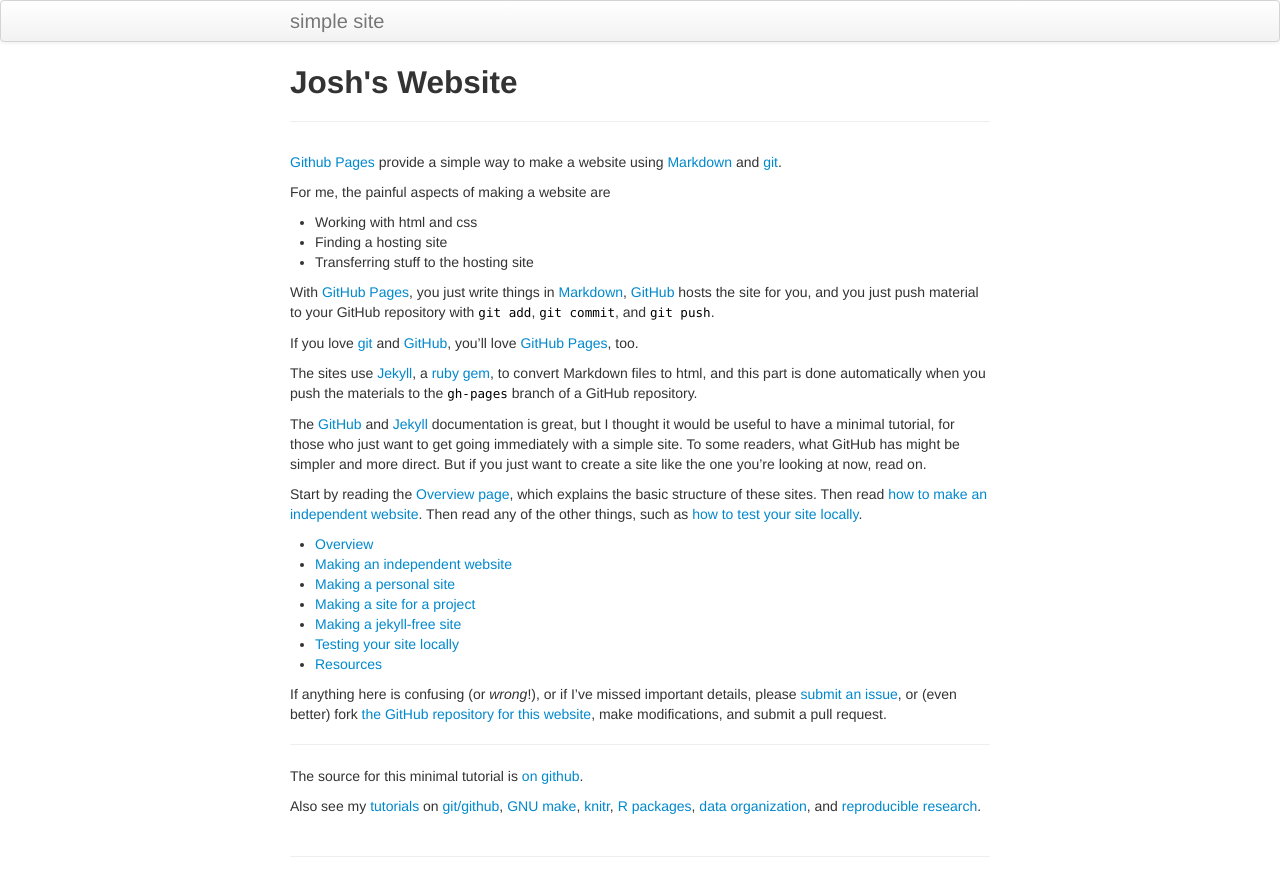
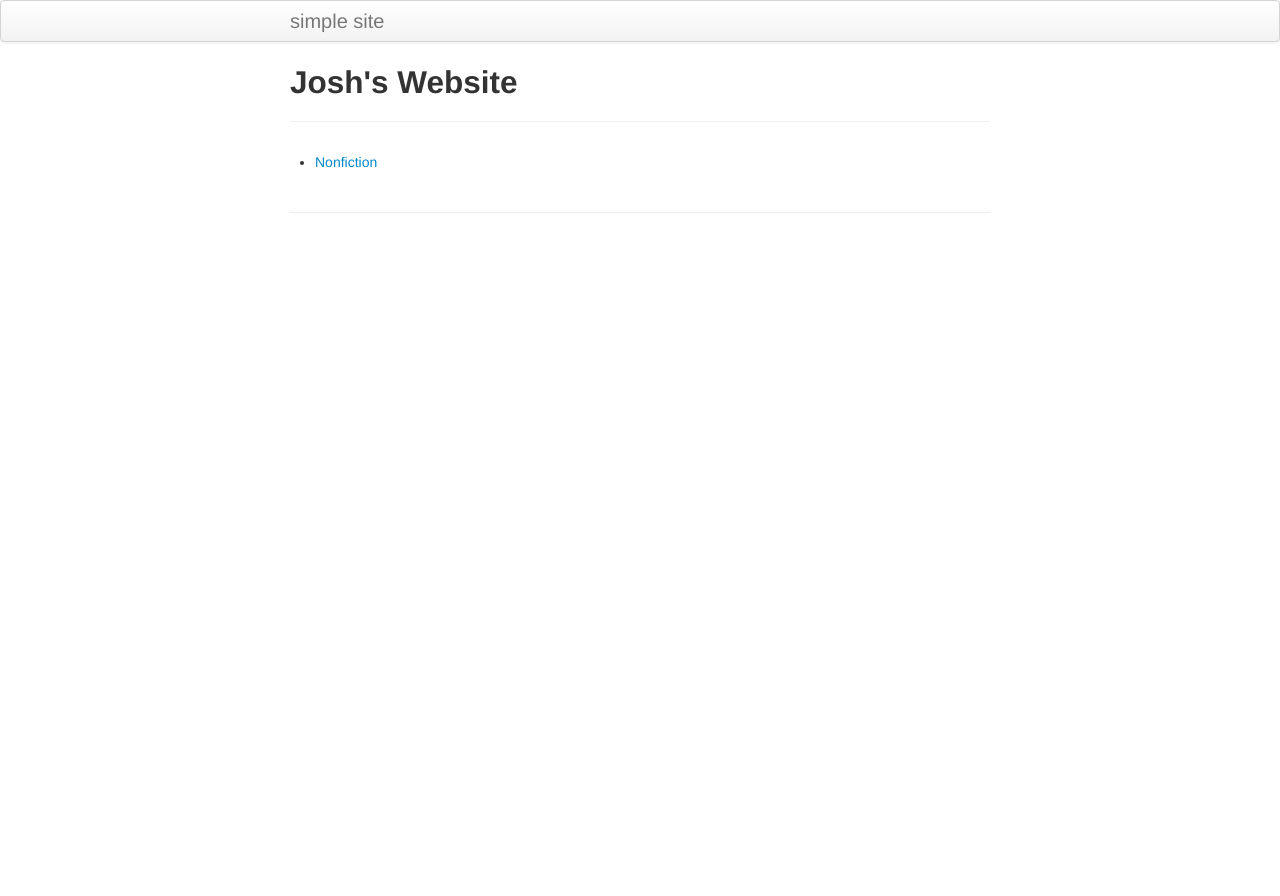
Before and after one commit to joshgunter/gunter_website, a Jekyll site: the page built from index.md, in a window 1280 px wide. Shown: the top 896 px of the page. Built offline with Jekyll 4.4.1, drawn with Linux system fonts in a browser that asks for light colours.

Commit message:
Update link to nonfiction page

```diff
--- a/index.md
+++ b/index.md
@@ -4,68 +4,4 @@ title: Josh's Website
 description: A personal website for Josh Gunter.
 ---
 
-[Github Pages](https://pages.github.com) provide a simple way to make a
-website using
-[Markdown](https://daringfireball.net/projects/markdown/) and
-[git](https://git-scm.com).
-
-For me, the painful aspects of making a website are
-
-- Working with html and css
-- Finding a hosting site
-- Transferring stuff to the hosting site
-
-With [GitHub Pages](https://pages.github.com), you just write things in
-[Markdown](https://daringfireball.net/projects/markdown/),
-[GitHub](https://github.com) hosts the site for you, and you just push
-material to your GitHub repository with `git add`, `git commit`, and
-`git push`.
-
-If you love [git](https://git-scm.com/) and
-[GitHub](https://github.com), you'll love
-[GitHub Pages](https://pages.github.com), too.
-
-The sites use [Jekyll](https://jekyllrb.com/), a
-[ruby](https://www.ruby-lang.org/en/) [gem](https://rubygems.org/), to
-convert Markdown files to html, and this part is done
-automatically when you push the materials to the `gh-pages` branch
-of a GitHub repository.
-
-The [GitHub](https://pages.github.com) and
-[Jekyll](https://jekyllrb.com) documentation is great, but I thought it
-would be useful to have a minimal tutorial, for those who just want to
-get going immediately with a simple site. To some readers, what GitHub
-has might be simpler and more direct.  But if you just want to create
-a site like the one you're looking at now, read on.
-
-Start by reading the [Overview page](pages/overview.html), which
-explains the basic structure of these sites. Then read
-[how to make an independent website](pages/independent_site.html). Then
-read any of the other things, such as
-[how to test your site locally](pages/local_test.html).
-
-- [Overview](pages/overview.html)
-- [Making an independent website](pages/independent_site.html)
-- [Making a personal site](pages/user_site.html)
-- [Making a site for a project](pages/project_site.html)
-- [Making a jekyll-free site](pages/nojekyll.html)
-- [Testing your site locally](pages/local_test.html)
-- [Resources](pages/resources.html)
-
-If anything here is confusing (or _wrong_!), or if I've missed
-important details, please
-[submit an issue](https://github.com/kbroman/simple_site/issues), or (even
-better) fork [the GitHub repository for this website](https://github.com/kbroman/simple_site),
-make modifications, and submit a pull request.
-
----
-
-The source for this minimal tutorial is [on github](https://github.com/kbroman/simple_site).
-
-Also see my [tutorials](https://kbroman.org/pages/tutorials) on
-[git/github](https://kbroman.org/github_tutorial),
-[GNU make](https://kbroman.org/minimal_make),
-[knitr](https://kbroman.org/knitr_knutshell),
-[R packages](https://kbroman.org/pkg_primer),
-[data organization](https://kbroman.org/dataorg),
-and [reproducible research](https://kbroman.org/steps2rr).
+- [Nonfiction](pages/nonfiction.html)
```
